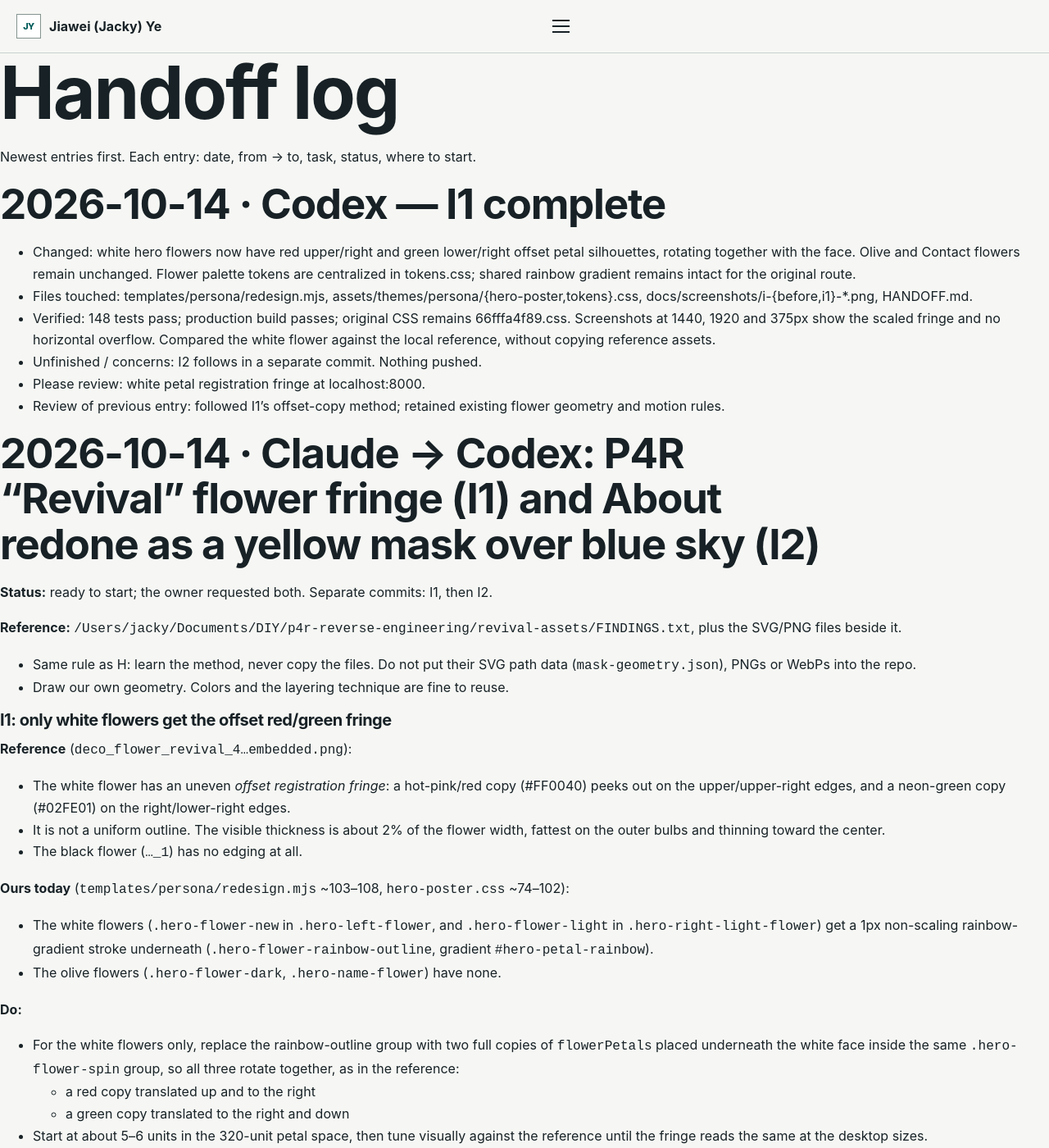
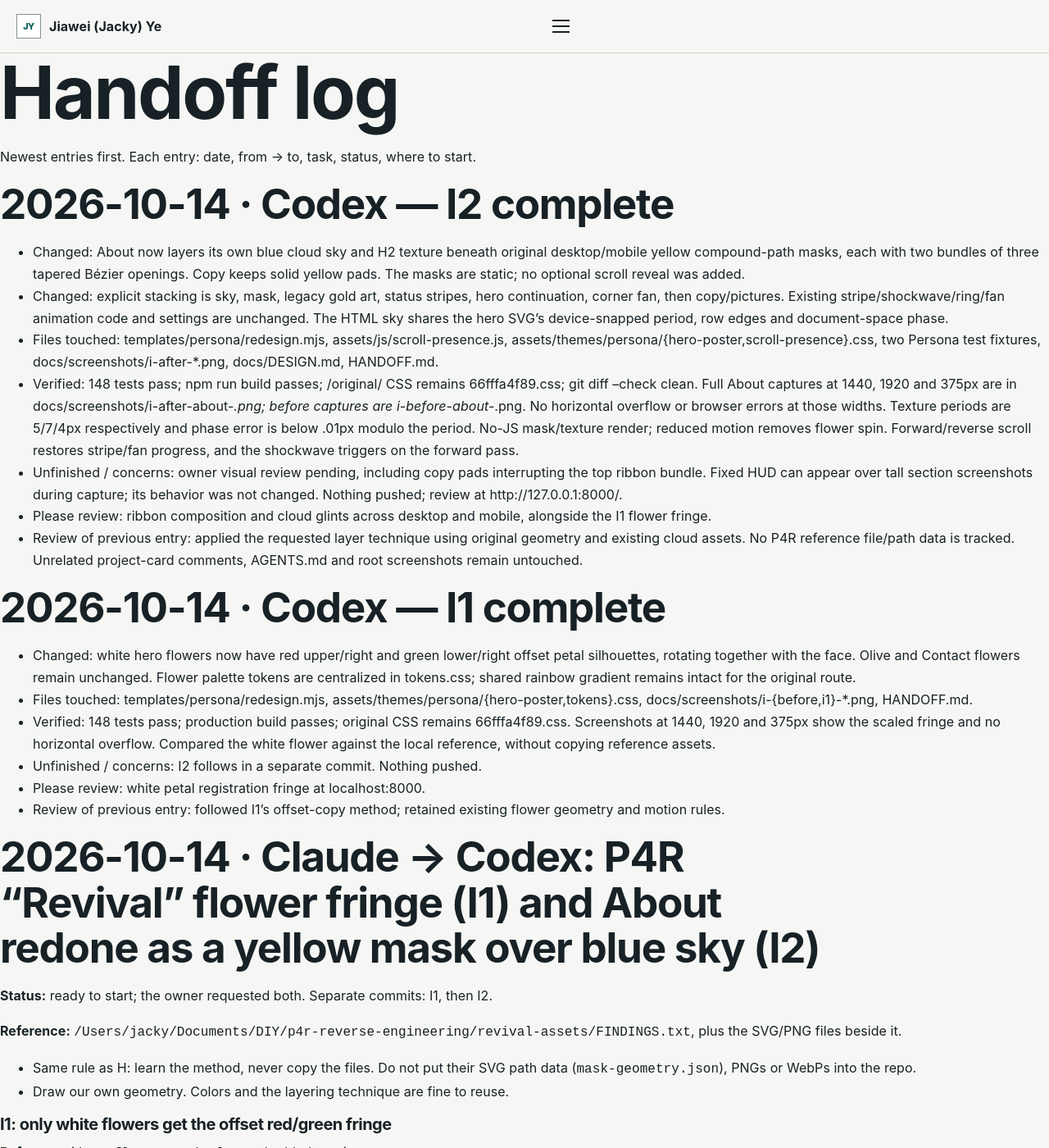
Before and after one commit to oldyemeister/oldyemeister.github.io, a Jekyll site: the page built from HANDOFF.md, in a window 1280 px wide and 1400 px high. Shown: the whole window at 82% size. Built offline with Jekyll 4.4.1, drawn with Linux system fonts in a browser that asks for light colours; our own code applies the rules of GitHub Pages for plain Markdown files.

Commit message:
[codex] reveal About sky through original yellow ribbon masks

```diff
--- a/HANDOFF.md
+++ b/HANDOFF.md
@@ -1,6 +1,15 @@
 # Handoff log
 
 Newest entries first. Each entry: date, from → to, task, status, where to start.
+
+## 2026-10-14 · Codex — I2 complete
+- Changed: About now layers its own blue cloud sky and H2 texture beneath original desktop/mobile yellow compound-path masks, each with two bundles of three tapered Bézier openings. Copy keeps solid yellow pads. The masks are static; no optional scroll reveal was added.
+- Changed: explicit stacking is sky, mask, legacy gold art, status stripes, hero continuation, corner fan, then copy/pictures. Existing stripe/shockwave/ring/fan animation code and settings are unchanged. The HTML sky shares the hero SVG's device-snapped period, row edges and document-space phase.
+- Files touched: templates/persona/redesign.mjs, assets/js/scroll-presence.js, assets/themes/persona/{hero-poster,scroll-presence}.css, two Persona test fixtures, docs/screenshots/i-after-*.png, docs/DESIGN.md, HANDOFF.md.
+- Verified: 148 tests pass; npm run build passes; /original/ CSS remains 66fffa4f89.css; git diff --check clean. Full About captures at 1440, 1920 and 375px are in docs/screenshots/i-after-about-*.png; before captures are i-before-about-*.png. No horizontal overflow or browser errors at those widths. Texture periods are 5/7/4px respectively and phase error is below .01px modulo the period. No-JS mask/texture render; reduced motion removes flower spin. Forward/reverse scroll restores stripe/fan progress, and the shockwave triggers on the forward pass.
+- Unfinished / concerns: owner visual review pending, including copy pads interrupting the top ribbon bundle. Fixed HUD can appear over tall section screenshots during capture; its behavior was not changed. Nothing pushed; review at http://127.0.0.1:8000/.
+- Please review: ribbon composition and cloud glints across desktop and mobile, alongside the I1 flower fringe.
+- Review of previous entry: applied the requested layer technique using original geometry and existing cloud assets. No P4R reference file/path data is tracked. Unrelated project-card comments, AGENTS.md and root screenshots remain untouched.
 
 ## 2026-10-14 · Codex — I1 complete
 - Changed: white hero flowers now have red upper/right and green lower/right offset petal silhouettes, rotating together with the face. Olive and Contact flowers remain unchanged. Flower palette tokens are centralized in tokens.css; shared rainbow gradient remains intact for the original route.
--- a/assets/themes/persona/scroll-presence.css
+++ b/assets/themes/persona/scroll-presence.css
@@ -119,4 +119,6 @@ body.persona-design #about[data-about-scroll] .about-picture-frame:nth-child(2)
 
 /* Ring/shockwave < stripe band < reading content and corner fan. */
 body.persona-design #about .about-legacy-art { z-index: 0; }
-body.persona-design #about > :is(.content-shell, .about-corner-ribbons, .hero-about-art) { z-index: 2; }
+body.persona-design #about > .hero-about-art { z-index: 2; }
+body.persona-design #about > .about-corner-ribbons { z-index: 3; }
+body.persona-design #about > :is(.content-shell, .about-picture-placeholders) { z-index: 4; }
```
Also changed, not shown: assets/js/scroll-presence.js (+10 -0 lines), assets/themes/persona/hero-poster.css (+33 -2 lines), docs/DESIGN.md (+10 -0 lines), templates/persona/redesign.mjs (+23 -0 lines), test/persona-template.test.mjs (+1 -1 lines), test/persona-upgrades.test.mjs (+1 -1 lines), docs/screenshots/i-after-about-1440.png (added), docs/screenshots/i-after-about-1920.png (added), docs/screenshots/i-after-about-375.png (added), docs/screenshots/i-after-hero-1440.png (added), docs/screenshots/i-after-hero-1920.png (added), docs/screenshots/i-after-hero-375.png (added).
